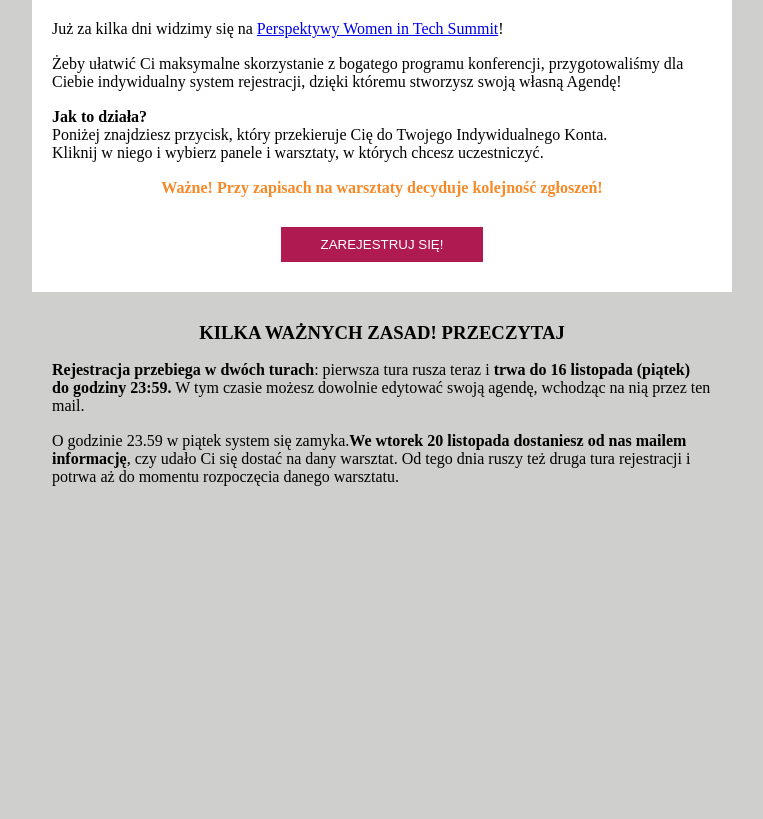
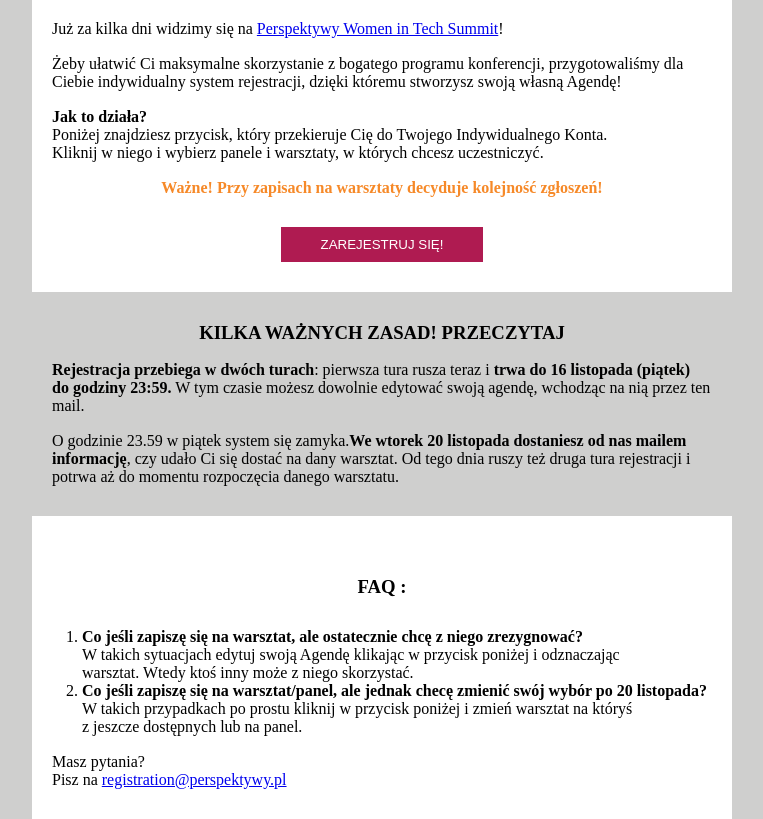
Before and after one commit to Pydyn94/perspektywy, a plain HTML site: page zad2/index.html in a window 1280 px wide. Shown: the part 557-1376 px from the top of the page, without its empty margins (258-1021 px from the left). Before the commit the page ends 1043 px from the top, so only its background shows below. Drawn offline with Linux system fonts and the light colour scheme.

Commit message:
Add section faq

```diff
--- a/zad2/index.html
+++ b/zad2/index.html
@@ -30,6 +30,21 @@
             <p class="text-info"><span>Rejestracja przebiega w dwóch turach</span>: pierwsza tura rusza teraz i <span>trwa do 16 listopada (piątek)<br> do godziny 23:59.</span> W tym czasie możesz dowolnie edytować swoją agendę, wchodząc na nią przez ten mail.</p>
             <p class="text-info">O godzinie 23.59 w piątek system się zamyka.<span>We wtorek 20 listopada dostaniesz od nas mailem<br> informację</span>, czy udało Ci się dostać na dany warsztat. Od tego dnia ruszy też druga tura rejestracji i potrwa aż do momentu rozpoczęcia danego warsztatu.</p>
         </section>
+        <section class="faq">
+            <h3>faq :</h3>
+            <ol class="main-list">
+                <li><span>Co jeśli zapiszę się na warsztat, ale ostatecznie chcę z niego zrezygnować?</span> </li>
+                <ul>
+                    <li class="list-info">
+                        W takich sytuacjach edytuj swoją Agendę klikając w przycisk poniżej i odznaczając <br>warsztat. Wtedy ktoś inny może z niego skorzystać.</li>
+                </ul>
+                <li><span>Co jeśli zapiszę się na warsztat/panel, ale jednak checę zmienić swój wybór po 20 listopada? </span></li>
+                <ul>
+                    <li class="list-info">W takich przypadkach po prostu kliknij w przycisk poniżej i zmień warsztat na któryś<br> z jeszcze dostępnych lub na panel.</li>
+                </ul>
+            </ol>
+            <p class="text-info">Masz pytania?<br>Pisz na <a href="#">registration@perspektywy.pl</a></p>
+        </section>
     </main>
 </body>
 
--- a/zad2/style.css
+++ b/zad2/style.css
@@ -34,7 +34,7 @@ body {
     padding-left: 20px;
 }
 
-.text-info span {
+span {
     font-weight: 600;
 }
 
@@ -64,5 +64,26 @@ body {
 .rules {
     background-color: #CFCFCE;
     padding-top: 30px;
+    padding-bottom: 30px;
     text-align: center;
 }
+
+/*FAQ styles*/
+
+.faq {
+    padding: 30px 0px;
+}
+
+.faq h3 {
+    text-transform: uppercase;
+    text-align: center;
+    margin: 30px 0px;
+}
+
+.main-list {
+    padding-left: 50px;
+}
+
+.list-info {
+    list-style-type: none;
+}
```
